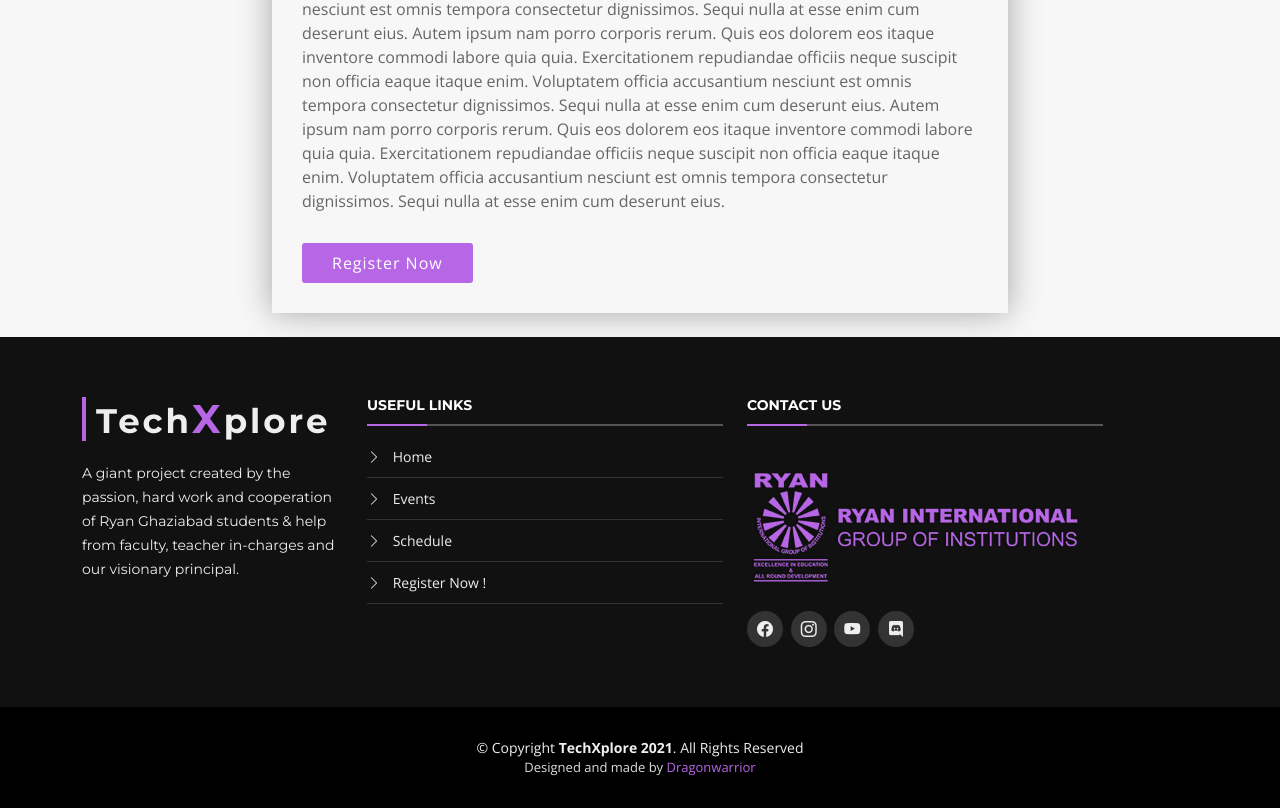
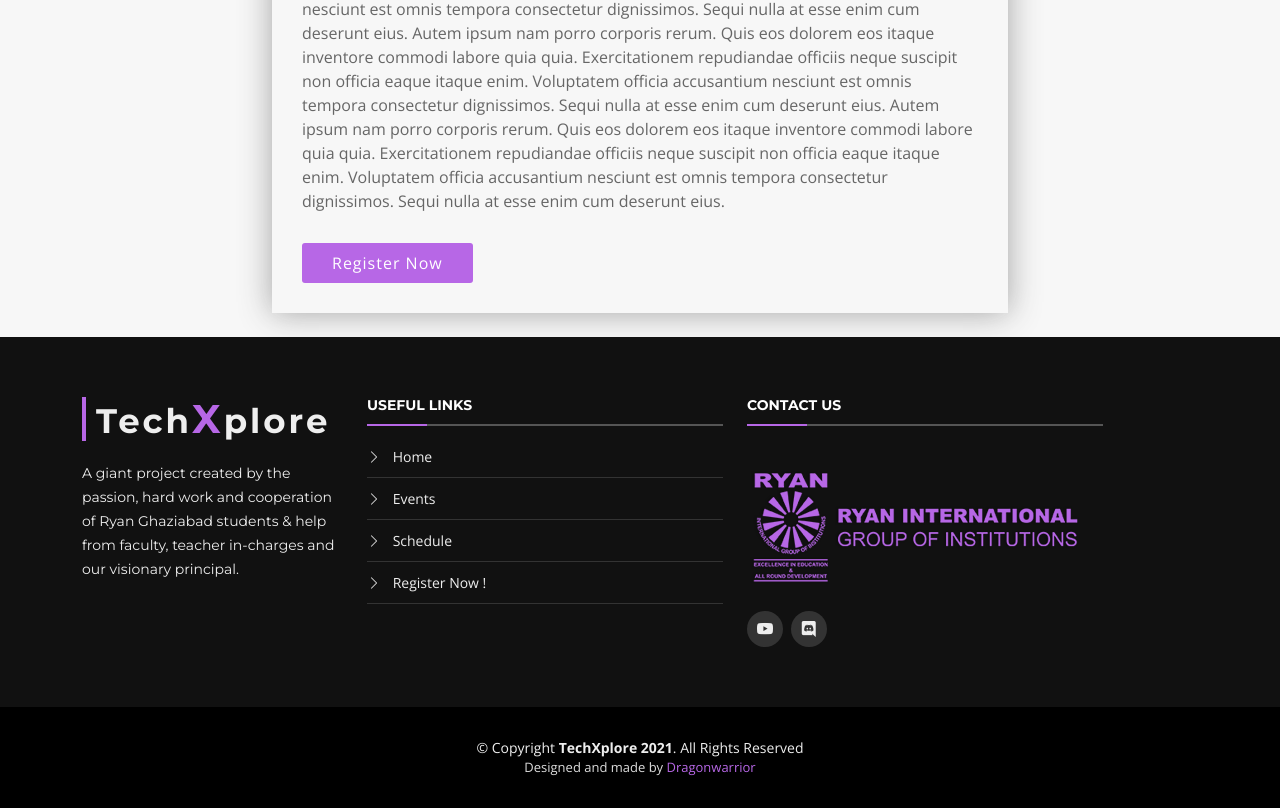
Before and after one commit to PaperKidz/techXplore, a plain HTML site: page 6questionmark.html in a window 1280 px wide. Shown: the part 1117-1925 px from the top of the page. Drawn offline with nearby package versions, Linux system fonts and the light colour scheme.

Commit message:
new commit

```diff
--- a/6questionmark.html
+++ b/6questionmark.html
@@ -141,10 +141,8 @@
             <br><br>
 
             <div class="social-links">
-              <a href="#" class="facebook"><i class="bi bi-facebook"></i></a>
-              <a href="#" class="instagram"><i class="bi bi-instagram"></i></a>
               <a href="#" class="youtube"><i class="bi bi-youtube"></i></a>
-              <a href="#" class="discord"><i class="bi bi-discord"></i></a>
+              <a href="https://discord.gg/z83X5nKByG" class="discord"><i class="bi bi-discord"></i></a>
             </div>
           </div>
 
```
Also changed, not shown: Interstellar Insight.html (+1 -3 lines), Radiozoid.html (+1 -3 lines), Skywalker.html (+1 -3 lines), Stardust crusaders.html (+1 -3 lines), aerosmith.html (+1 -3 lines), astral amusement.html (+1 -3 lines), celestial arcade.html (+1 -3 lines), codeverse.html (+1 -3 lines), cosmic chronicles.html (+1 -3 lines), crisis cabinet.html (+1 -3 lines), index.html (+1 -3 lines), space track.html (+1 -3 lines).
